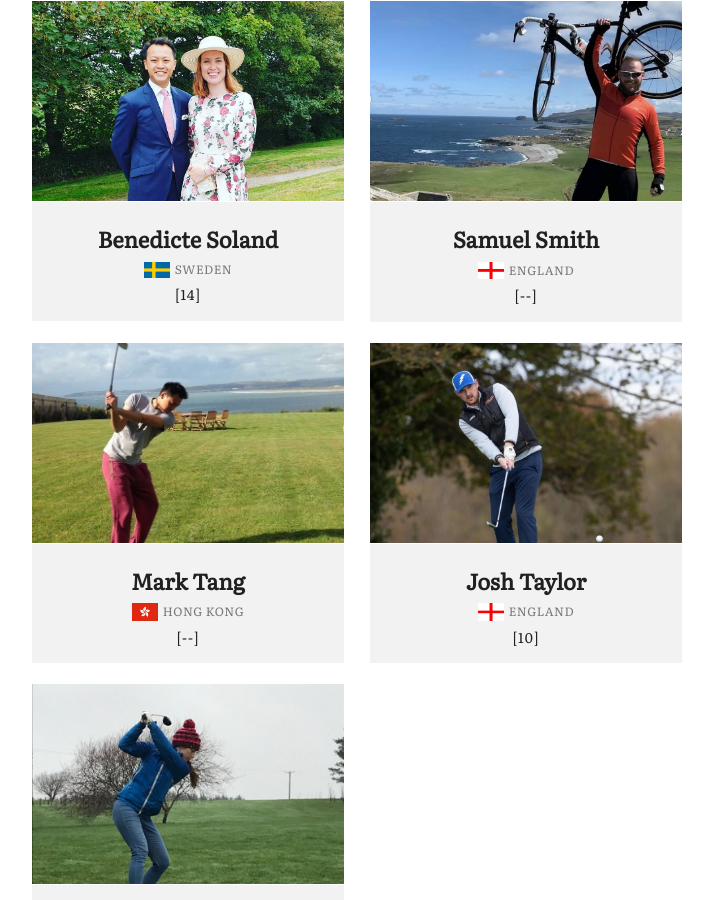
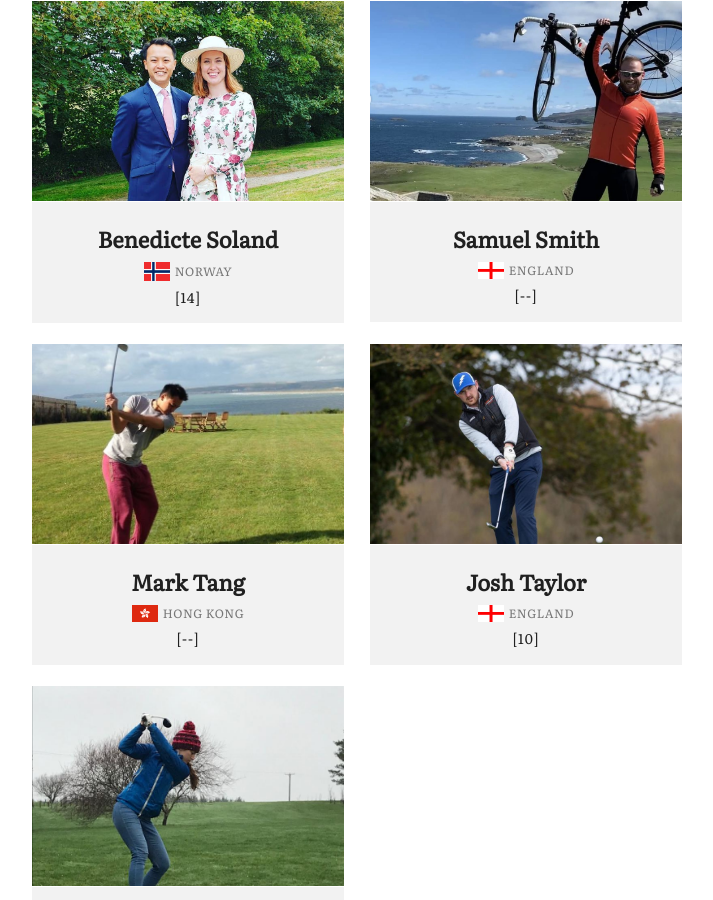
Before and after one commit to samjamead/milkshakecup-archive, a Jekyll site: the page built from index.html, in a window 1280 px wide and 900 px high, scrolled down 2928 px. Shown: the whole window, without its empty margins (283-996 px from the left). Built offline with Jekyll 4.4.1, drawn with Linux system fonts in a browser that asks for light colours; comment, search, counter and statistics services are not loaded.

Commit message:
Passport change

```diff
--- a/_data/golfers.yml
+++ b/_data/golfers.yml
@@ -56,8 +56,8 @@
 
 - name: Benedicte Soland
   handicap: 14
-  country: Sweden
-  flag: sweden.png
+  country: Norway
+  flag: norway.png
   bio:
   photo: benedicte.jpg
 
```
Also changed, not shown: assets/img/flags/norway.png (added), 2 other files.
